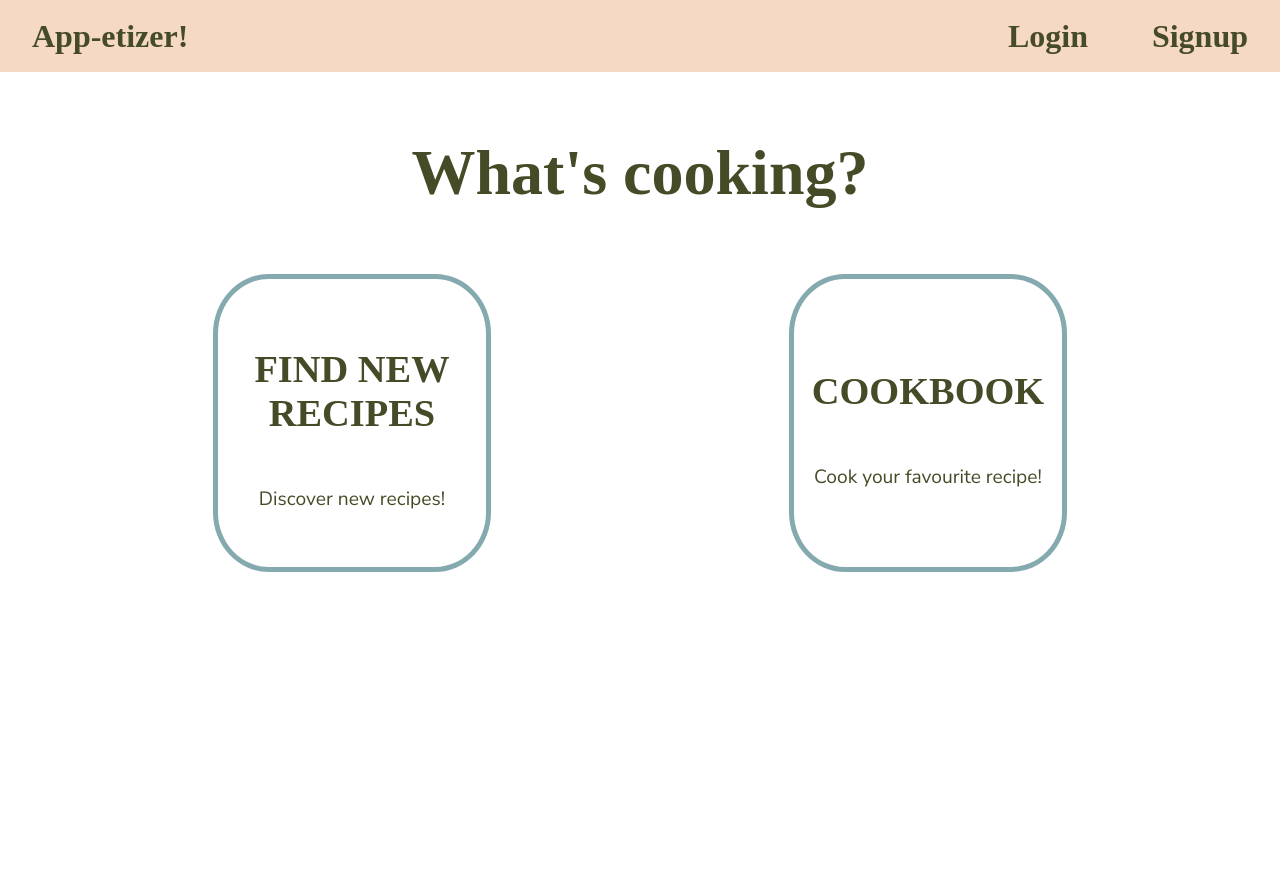
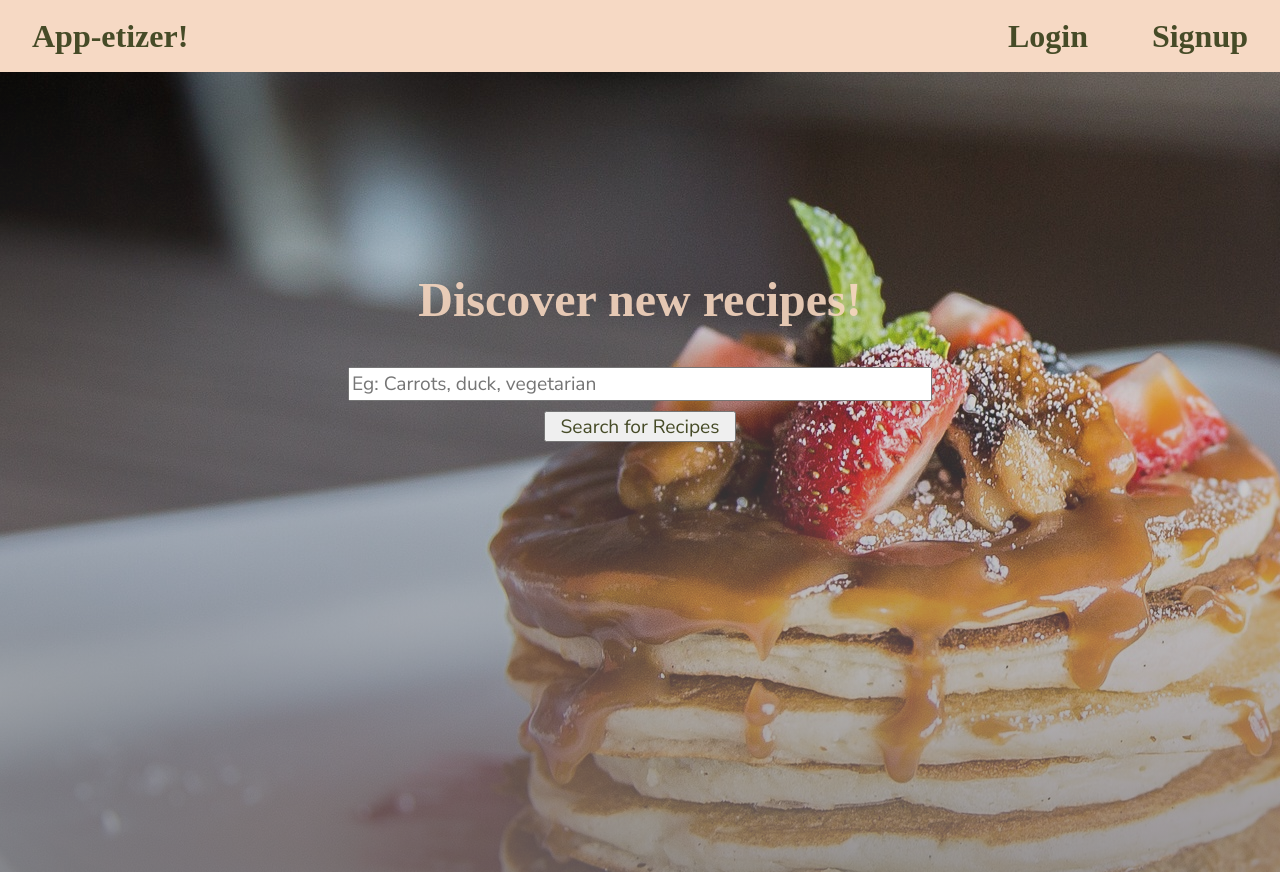
Before and after one commit to squarepancakes/app-etizer, a React (Create React App) app: page / in a window 1280 px wide. Before the commit the page ends 800 px from the top, so only its background shows below. Built offline with nearby package versions, Linux system fonts and the light colour scheme; a web font is replaced by a local one.

Commit message:
add function to conditionally render depending on loginStatus

```diff
--- a/src/App.js
+++ b/src/App.js
@@ -6,7 +6,7 @@ import { Header } from "./components/Header";
 import FindNewRecipes from "./components/FindNewRecipes";
 import Login from "./components/Login";
 import Logout from "./components/Logout";
-import Signup from "./components/Signup";
+import Signup from "./components/Signup"
 
 const navigator = [
 	{
@@ -21,46 +21,45 @@ const navigator = [
 	}
 ];
 
-const Home = () => {
-	return (
-		<div data-testid={"home"} className={"home"}>
-			<h1>What's cooking?</h1>
-			<div className={"navBoxContainer"}>
-				{navigator.map((page, i) => {
-					return (
-						<Link key={page.title} to={`/${page.link}`}>
-							<div className="navBox" key={i}>
-								<h2>{page.title}</h2>
-								<p>{page.description}</p>
-							</div>
-						</Link>
-					);
-				})}
-			</div>
-		</div>
-	);
-};
+// const Home = () => {
+// 	return (
+// 		<div data-testid={"home"} className={"home"}>
+// 			<h1>What's cooking?</h1>
+// 			<div className={"navBoxContainer"}>
+// 				{navigator.map((page, i) => {
+// 					return (
+// 						<Link key={page.title} to={`/${page.link}`}>
+// 							<div className="navBox" key={i}>
+// 								<h2>{page.title}</h2>
+// 								<p>{page.description}</p>
+// 							</div>
+// 						</Link>
+// 					);
+// 				})}
+// 			</div>
+// 		</div>
+// 	);
+// };
 
 export function App() {
 	const [userId, setUserId] = useState("");
 	const [loginStatus, setLoginStatus] = useState(false);
-	console.log(loginStatus)
 	return (
 		<div className="main">
 			<div>
 				<Header loginStatus={loginStatus} />
 				<Switch>
-					<Route exact path="/" component={Home} />
-					<Route
-						exact
-						path="/cookbook"
-						component={() => <Cookbook userId={userId} />}
-					/>
-					<Route
-						exact
-						path="/findnewrecipes"
-						component={() => <FindNewRecipes />}
-					/>
+					{/* <Route exact path="/" component={Home} /> */}
+					{loginStatus ? (
+						<Route
+							exact
+							path="/cookbook"
+							component={() => <Cookbook userId={userId} />}
+						/>
+					) : (
+						""
+					)}
+					<Route exact path="/" component={() => <FindNewRecipes />} />
 					<Route
 						exact
 						path="/login"
```
